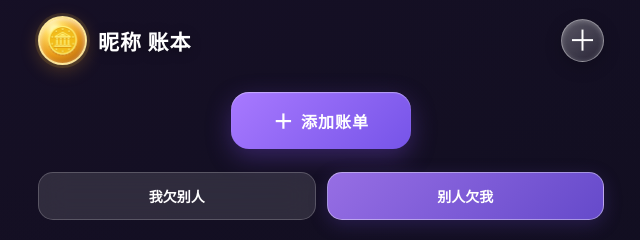
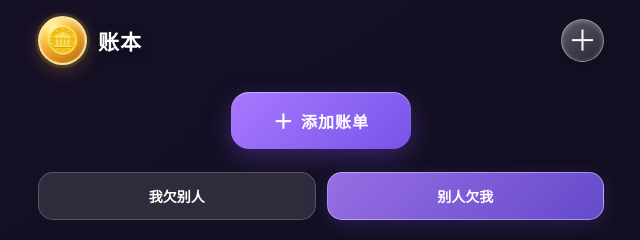
Before and after one commit to Yukecil/zd, a plain HTML site: page index.html in a window 1280 px wide. Shown: the top 240 px of the page, 319-959 px from the left. Drawn offline with Linux system fonts and the light colour scheme.

Commit message:
更新 index.html

```diff
--- a/index.html
+++ b/index.html
@@ -110,7 +110,7 @@ button{color:inherit;border:0;cursor:pointer}
  <header class="header">
   <div class="brand">
    <div class="coin">🪙</div>
-   <div class="brand-title">昵称 账本</div>
+   <div class="brand-title"> 账本</div>
   </div>
   <button class="wallpaper-btn" id="chooseWallpaper" aria-label="更换壁纸">＋</button>
   <input id="wallpaperInput" type="file" accept="image/*">
```
